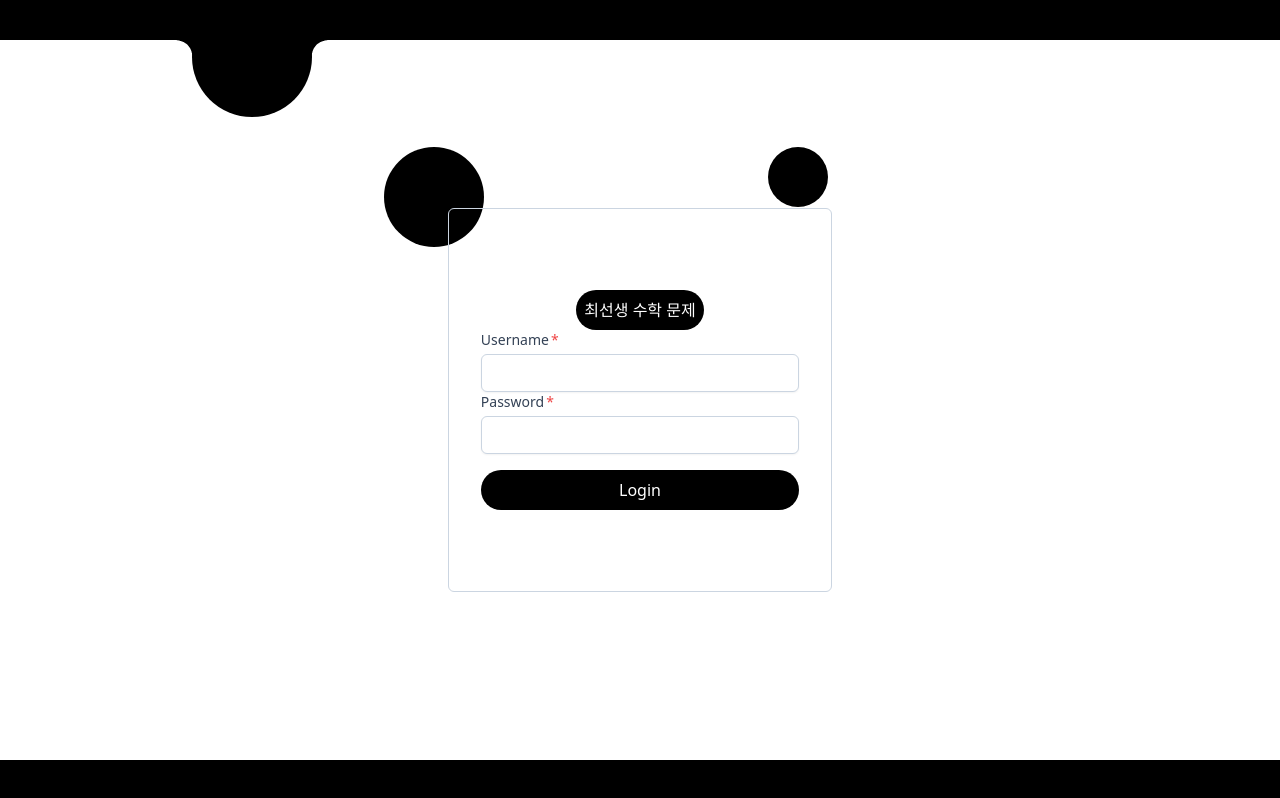
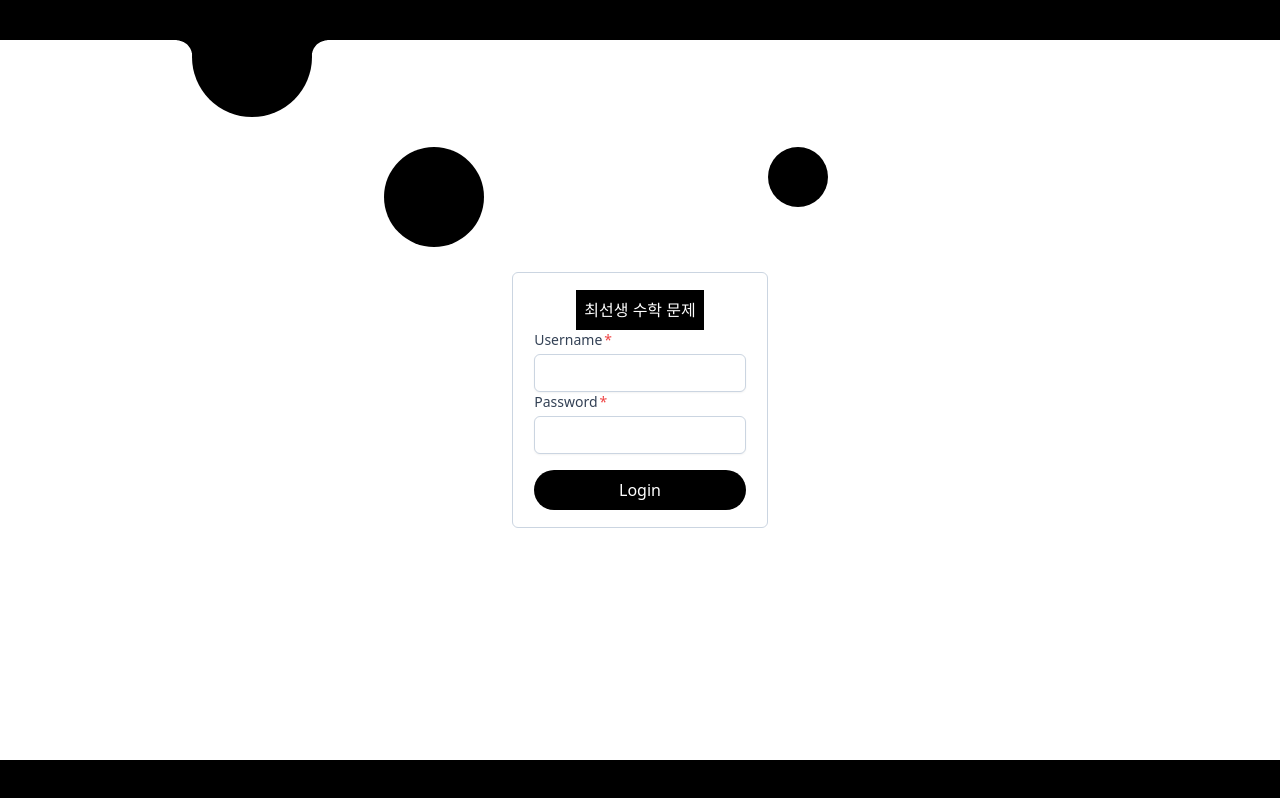
Before and after one commit to shinhyunsu01/mathprocess, a Next.js app: page /enter in a window 1280 px wide. Built offline with nearby package versions, Linux system fonts and the light colour scheme.

Commit message:
testpage 09

```diff
--- a/pages/_app.tsx
+++ b/pages/_app.tsx
@@ -3,7 +3,7 @@ import type { AppProps } from "next/app";
 
 function MyApp({ Component, pageProps }: AppProps) {
 	return (
-		<div className="w-full max-w-screen-2xl  h-screen ">
+		<div className="w-full max-w-screen-2xl  h-screen mx-auto">
 			<Component {...pageProps} />
 		</div>
 	);
--- a/pages/enter.tsx
+++ b/pages/enter.tsx
@@ -16,14 +16,13 @@ const Enter = () => {
 	const onValid = ({ username, password }: enterTypes) => {};
 
 	return (
-		<>
-			<div className="flex w-full h-screen items-center justify-center">
+		<div className="flex w-full h-screen items-center justify-center ">
 			<Bubble />
 			<form
 				onSubmit={handleSubmit(onValid)}
-					className="absolute flex flex-col w-96 h-96 border-slate-300 border  rounded-md  justify-center items-center "
+				className="absolute flex flex-col w-64 h-64 border-slate-300 border  rounded-md  justify-center items-center "
 			>
-					<div className="p-2 bg-black text-white rounded-full">
+				<div className="p-2 bg-black text-white roundeds-full">
 					최선생 수학 문제
 				</div>
 				<label className="block w-5/6">
@@ -60,7 +59,6 @@ const Enter = () => {
 				</button>
 			</form>
 		</div>
-		</>
 	);
 };
 
```
Also changed, not shown: styles/globals.css (+5 -3 lines). Lines whose indentation alone changed are shown as unchanged.
